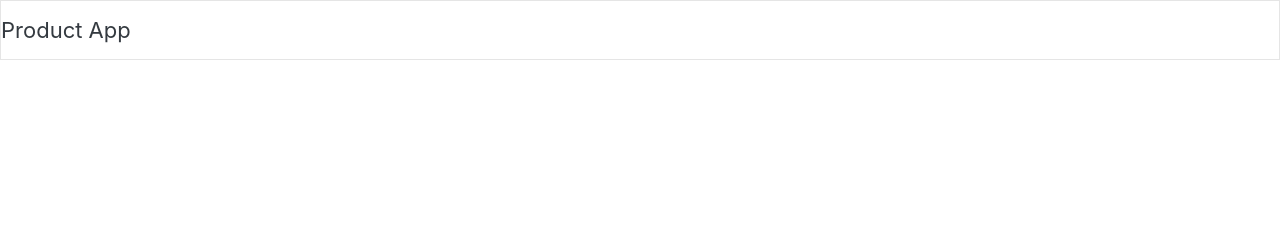
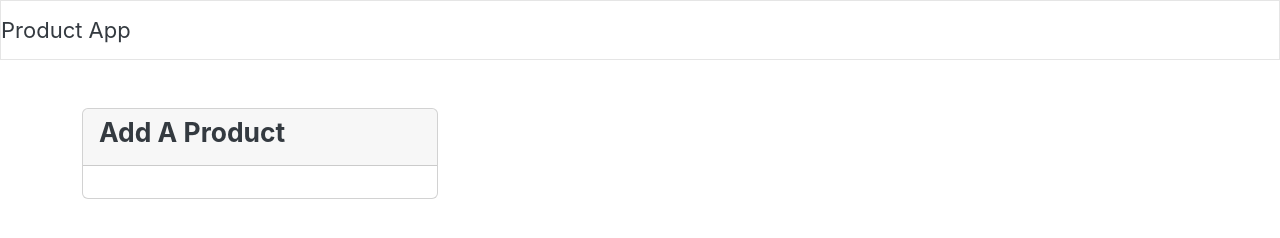
Before and after one commit to disaisoft/Aplicaci-n-de-productos-con-JS--POO, a plain HTML site: page javascript-products-app/index.html in a window 1280 px wide. Drawn offline with nearby package versions, Linux system fonts and the light colour scheme.

Commit message:
segundo commit

```diff
--- a/javascript-products-app/index.html
+++ b/javascript-products-app/index.html
@@ -21,9 +21,15 @@
         <!-- APPLICATION-->
         <div id="App" class="row pt-5">
             <div class="col-md-4">
+                <div class="card">
+                    <div class="card-header">
+                        <h4> Add A Product</h4>
+                    </div>
+                    <form id="product-form" class="card-body"></form>
+                </div>
             </div>
 
-            <div class="col-md-4">
+            <div class="col-md-8">
 
             </div>
 
```
